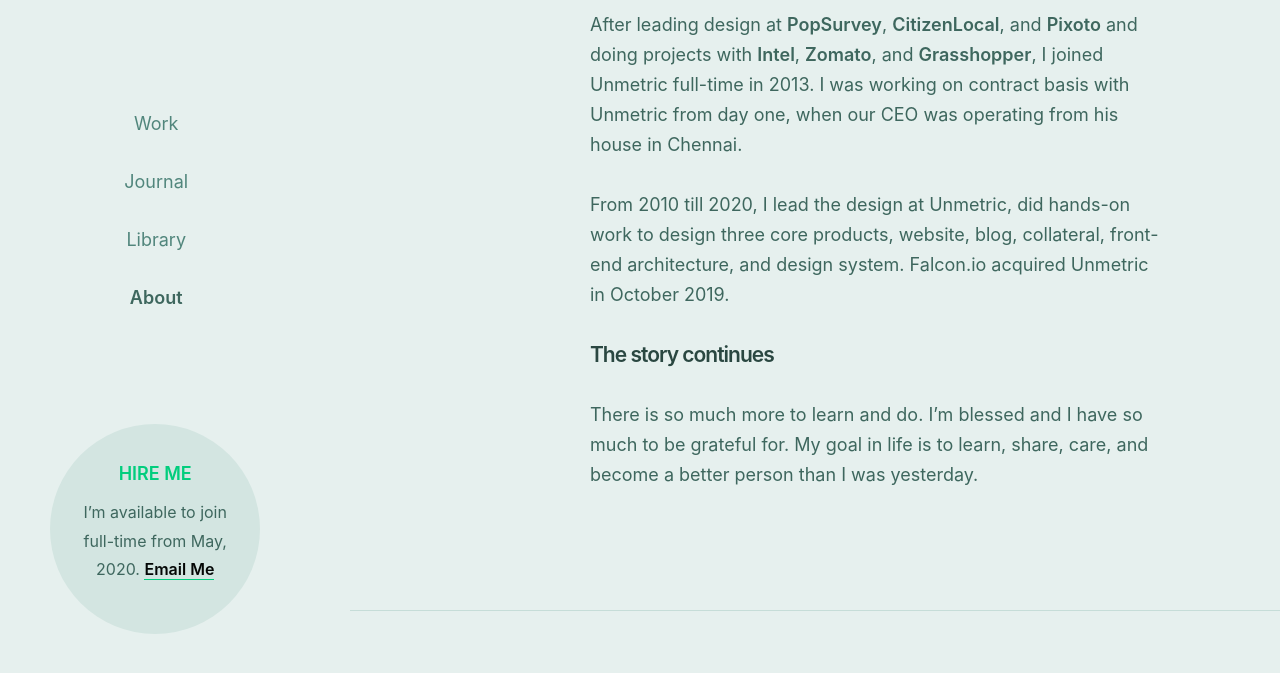
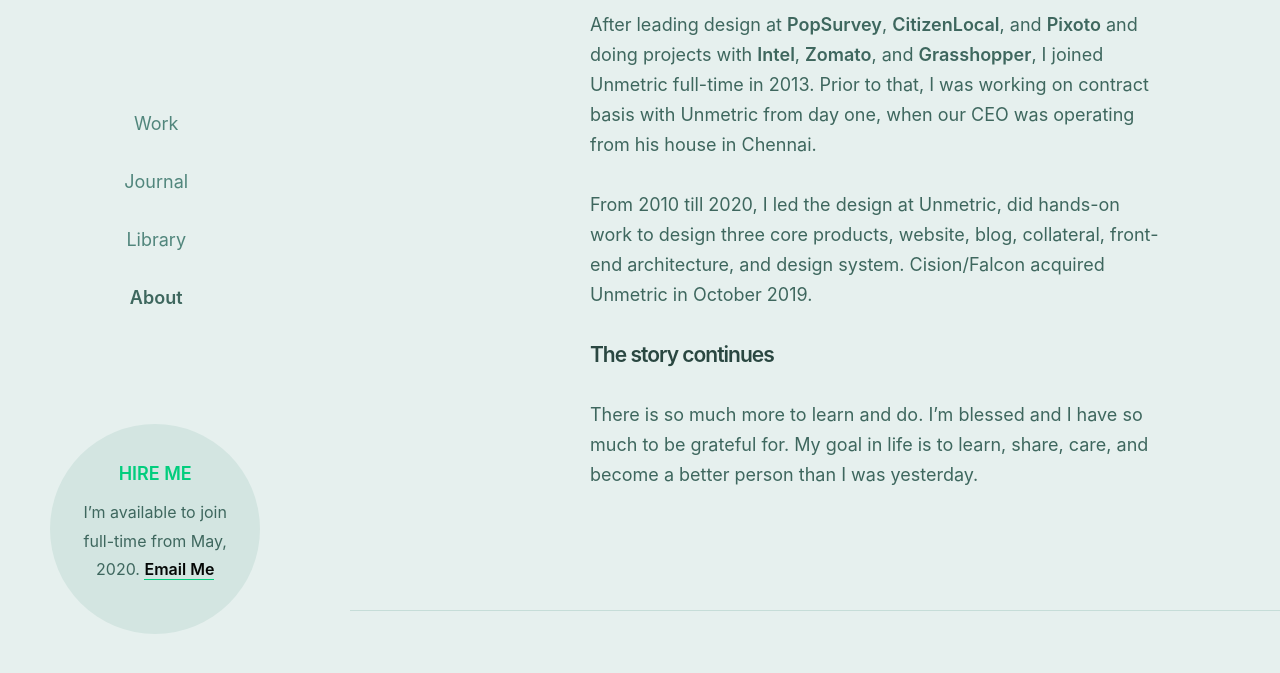
Before and after one commit to harjotgrewal/amrindersandhu, a Jekyll site: the page built from about.html, in a window 1280 px wide and 900 px high, scrolled down 1860 px, cut to the strip 216-889 px from the top of the window. Built offline with Jekyll 4.4.1, drawn with Linux system fonts in a browser that asks for light colours.

Commit message:
[U][HTML] Copy

```diff
--- a/about.html
+++ b/about.html
@@ -33,13 +33,16 @@
 
             <p>I belong to a tiny village – Mishriwala in Punjab, India – where I was born and raised in a simple farming family. At a young age, I used to do fabric painting and draw brand logos to perfection. My creativity and curiosity comes from my mother.</p>
 
+
             <h3>Self-taught</h3>
 
             <p>In 2001, I designed my first website using Microsoft FrontPage. While getting started in design in 2007, I contacted a Yahoo designer who referred books and designers to learn from. I read more books in six months after college than during my whole school years.</p>
 
+
             <h3>Engineer turned designer</h3>
 
             <p>After completing my B.Tech. in Computer Science and Engineering, I started learning design on my own. Instead of joining Wipro technologies where I got placed during college, I opted for a freelance design career and never looked back.</p>
+
 
             <h3>And then a unicorn</h3>
 
@@ -49,15 +52,18 @@
 
             <p>While doing gigs during the early days of my career, I also started a side project in 2011. I designed, coded, and curated <strong>Relpost</strong>, which featured five best posts on a vital design topic.</p>
 
+
             <h3>Google, Intel, Groupon</h3>
 
             <p>Before joining <a href="https://unmetric.com">Unmetric</a> full-time in 2013, I got job offers from <strong>Google</strong>, <strong>Groupon</strong>, <strong>Intel</strong>, <strong>Zomato</strong>, <strong>MakeMyTrip</strong>, <strong>BookMyShow</strong>, etc. which I couldn’t accept because of relocation. And I have no regrets.</p>
 
+
             <h3>Bedroom startup gets acquired</h3>
 
-            <p>After leading design at <strong>PopSurvey</strong>, <strong>CitizenLocal</strong>, and <strong>Pixoto</strong> and doing projects with <strong>Intel</strong>, <strong>Zomato</strong>, and <strong>Grasshopper</strong>, I joined Unmetric full-time in 2013. I was working on contract basis with Unmetric from day one, when our CEO was operating from his house in Chennai.</p>
+            <p>After leading design at <strong>PopSurvey</strong>, <strong>CitizenLocal</strong>, and <strong>Pixoto</strong> and doing projects with <strong>Intel</strong>, <strong>Zomato</strong>, and <strong>Grasshopper</strong>, I joined Unmetric full-time in 2013. Prior to that, I was working on contract basis with Unmetric from day one, when our CEO was operating from his house in Chennai.</p>
 
-            <p>From 2010 till 2020, I lead the design at Unmetric, did hands-on work to design three core products, website, blog, collateral, front-end architecture, and design system. Falcon.io acquired Unmetric in October 2019.</p>
+            <p>From 2010 till 2020, I led the design at Unmetric, did hands-on work to design three core products, website, blog, collateral, front-end architecture, and design system. Cision/Falcon acquired Unmetric in October 2019.</p>
+
 
             <h3>The story continues</h3>
 
```
